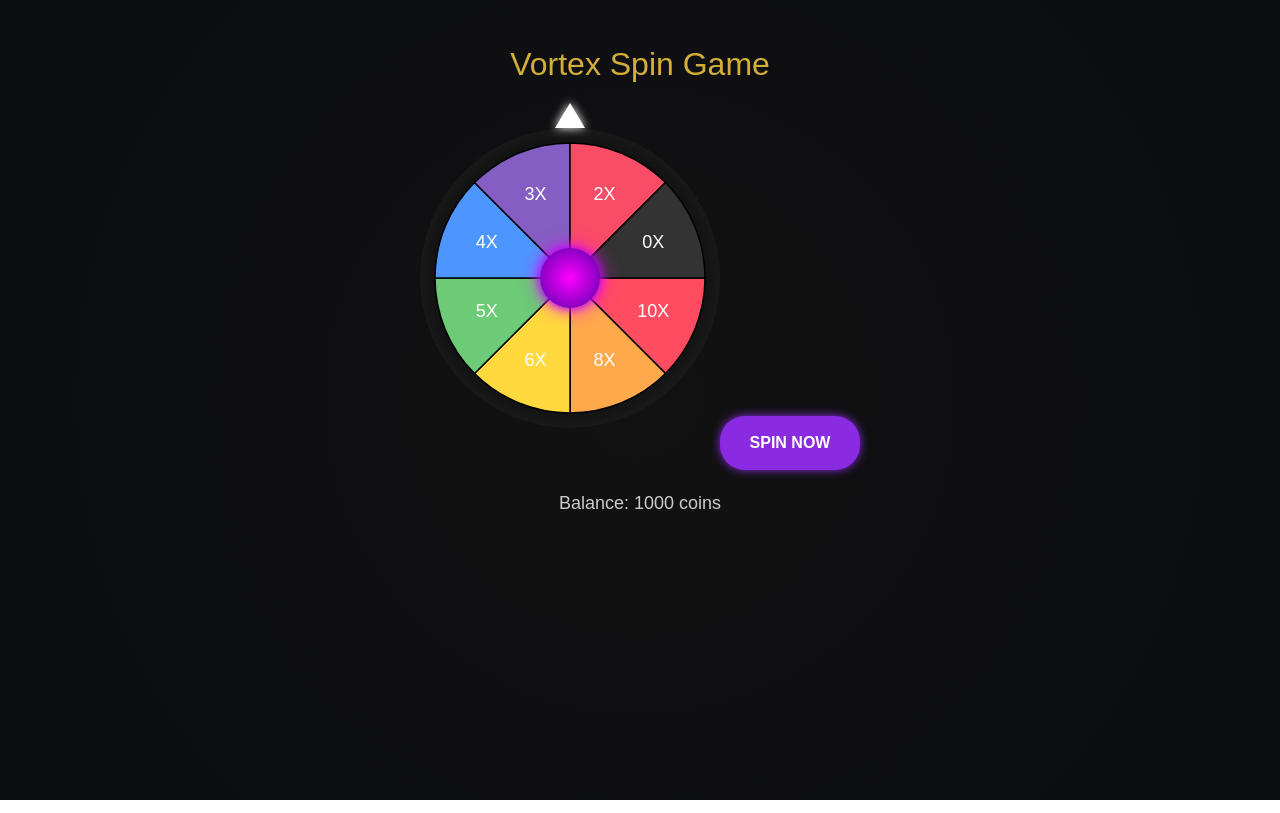
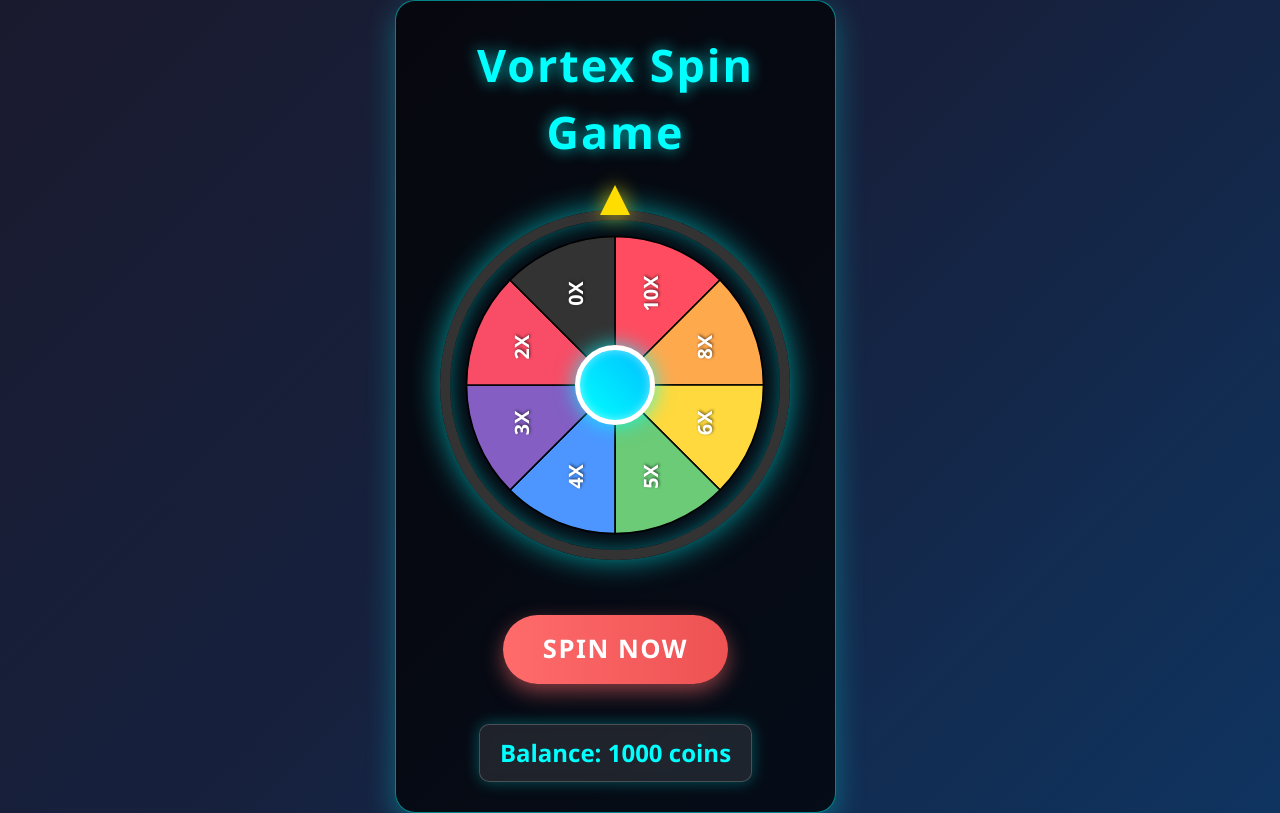
Before and after one commit to saywowtech/vortex-demo, a React (Create React App) app: page / in a window 1280 px wide. Built offline with nearby package versions, Linux system fonts and the light colour scheme.

Commit message:
Update Wheel.css

```diff
--- a/src/Wheel.css
+++ b/src/Wheel.css
@@ -1,88 +1,203 @@
-.vortex-container {
-  background: radial-gradient(circle at center, #121212, #0b0c10);
-  color: #fff;
+/* General Body and Container Styles */
+body {
+    margin: 0;
+    font-family: 'Segoe UI', Tahoma, Geneva, Verdana, sans-serif; /* Modern, clean font */
+    background: linear-gradient(135deg, #1a1a2e, #16213e, #0f3460); /* Deep, futuristic gradient */
+    color: #e0e0e0; /* Light text for contrast */
+    display: flex;
+    justify-content: center;
+    align-items: center;
     min-height: 100vh;
-  font-family: 'Orbitron', sans-serif;
-  text-align: center;
-  padding: 40px 20px;
-  overflow: hidden;
+    overflow: hidden; /* Prevent scrollbars */
 }
 
-.vortex-title {
-  font-size: 32px;
-  color: #d4af37;
-  margin-bottom: 20px;
+.vortex-container {
+    background-color: rgba(0, 0, 0, 0.7); /* Slightly transparent dark background */
+    border-radius: 20px;
+    padding: 30px;
+    box-shadow: 0 10px 30px rgba(0, 255, 255, 0.3); /* Cyan glow */
+    text-align: center;
+    display: flex;
+    flex-direction: column;
+    align-items: center;
+    gap: 25px; /* Space between elements */
+    position: relative;
+    overflow: hidden;
+    width: 90%;
+    max-width: 500px; /* Constrain max width for better mobile experience */
+    border: 1px solid rgba(0, 255, 255, 0.5); /* Subtle cyan border */
 }
 
+/* Title Styling */
+.vortex-title {
+    font-size: 2.8em;
+    color: #00ffff; /* Bright cyan */
+    text-shadow: 0 0 15px rgba(0, 255, 255, 0.7); /* Glowing effect */
+    margin-bottom: 20px;
+    letter-spacing: 2px;
+    font-weight: 700;
+}
+
+/* Wheel Wrapper and Pointer */
 .wheel-wrapper {
     position: relative;
-  display: inline-block;
-  width: 300px;
-  height: 300px;
-  margin: 20px auto;
+    width: 350px; /* Larger wheel */
+    height: 350px;
+    display: flex;
+    justify-content: center;
+    align-items: center;
+    margin-bottom: 30px;
 }
 
 .pointer {
+    position: absolute;
+    top: -25px; /* Position above the wheel */
+    left: 50%;
+    transform: translateX(-50%);
     width: 0;
     height: 0;
     border-left: 15px solid transparent;
     border-right: 15px solid transparent;
-  border-bottom: 25px solid #fff;
-  position: absolute;
-  top: -25px;
-  left: 50%;
-  transform: translateX(-50%);
+    border-bottom: 30px solid #ffdd00; /* Bright yellow pointer */
     z-index: 10;
-  filter: drop-shadow(0 0 5px #fff);
+    filter: drop-shadow(0 0 10px rgba(255, 221, 0, 0.8)); /* Yellow glow */
 }
 
+/* Wheel Styling */
 .wheel {
     width: 100%;
     height: 100%;
     border-radius: 50%;
-  transition: transform 4s ease-out;
+    border: 10px solid #333; /* Dark border for separation */
+    box-shadow: 0 0 30px rgba(0, 255, 255, 0.6), inset 0 0 20px rgba(0, 255, 255, 0.4); /* Outer and inner glow */
     position: relative;
-  box-shadow: 0 0 30px #222 inset;
+    overflow: hidden; /* Crucial for segment rendering */
+    transition: transform 4s ease-out; /* Smooth spin transition */
 }
 
 .wheel-svg {
     width: 100%;
     height: 100%;
-  transform: rotate(0deg);
+    transform: rotate(-90deg); /* Adjust SVG rotation to align segments correctly */
 }
 
+/* SVG Text within Wheel */
+.wheel-svg text {
+    font-weight: bold;
+    fill: #ffffff; /* White text for better readability */
+    text-shadow: 1px 1px 3px rgba(0, 0, 0, 0.6);
+}
+
+/* Center Button of the Wheel */
 .center-button {
     position: absolute;
     top: 50%;
     left: 50%;
-  width: 60px;
-  height: 60px;
-  background: radial-gradient(circle, #ff00ff, #5500aa);
+    transform: translate(-50%, -50%);
+    width: 80px; /* Size of the center circle */
+    height: 80px;
+    background: linear-gradient(45deg, #00ffff, #00bfff); /* Cyan to light blue gradient */
     border-radius: 50%;
-  transform: translate(-50%, -50%);
-  box-shadow: 0 0 10px #aa00ff, 0 0 20px #ff00ff;
+    border: 5px solid #fff;
+    box-shadow: 0 0 20px rgba(0, 255, 255, 0.8), inset 0 0 10px rgba(255, 255, 255, 0.5);
+    z-index: 5; /* Ensure it's above segments */
+    cursor: pointer; /* Indicates interactivity */
+    display: flex;
+    justify-content: center;
+    align-items: center;
+    font-size: 1.2em;
+    font-weight: bold;
+    color: #333; /* Dark text for contrast */
 }
 
+/* Spin Button */
 .spin-btn {
-  margin-top: 30px;
-  padding: 15px 30px;
-  font-size: 16px;
+    background: linear-gradient(90deg, #ff6b6b, #ee5253); /* Reddish-orange gradient */
+    color: #fff;
+    border: none;
+    padding: 15px 40px;
+    font-size: 1.6em;
     font-weight: bold;
-  background: #8a2be2;
-  border: none;
-  color: #fff;
+    border-radius: 50px; /* Pill-shaped button */
     cursor: pointer;
-  border-radius: 25px;
-  box-shadow: 0 0 10px #8a2be2;
-  transition: 0.3s ease;
-}
-.spin-btn:hover {
-  background: #a34cf0;
-  box-shadow: 0 0 15px #a34cf0;
+    transition: all 0.3s ease;
+    box-shadow: 0 8px 20px rgba(255, 107, 107, 0.5); /* Soft glow */
+    text-transform: uppercase;
+    letter-spacing: 1.5px;
 }
 
+.spin-btn:hover {
+    background: linear-gradient(90deg, #ee5253, #ff6b6b);
+    transform: translateY(-3px); /* Slight lift on hover */
+    box-shadow: 0 12px 25px rgba(255, 107, 107, 0.7);
+}
+
+.spin-btn:disabled {
+    background: #555;
+    cursor: not-allowed;
+    box-shadow: none;
+    opacity: 0.7;
+}
+
+/* Balance and Result Displays */
 .balance, .result {
-  margin-top: 20px;
-  font-size: 18px;
-  color: #ccc;
+    font-size: 1.5em;
+    font-weight: bold;
+    margin-top: 15px;
+    padding: 10px 20px;
+    border-radius: 10px;
+    background-color: rgba(255, 255, 255, 0.1); /* Slightly transparent background */
+    backdrop-filter: blur(5px); /* Frosted glass effect */
+    border: 1px solid rgba(255, 255, 255, 0.2);
+    box-shadow: 0 0 15px rgba(0, 255, 255, 0.3); /* Cyan glow */
 }
+
+.balance {
+    color: #00ffff; /* Cyan for balance */
+}
+
+.result {
+    color: #ffd700; /* Gold for result */
+    animation: pulse 1.5s infinite; /* Gentle pulsing animation for result */
+}
+
+/* Keyframe for Result Pulse */
+@keyframes pulse {
+    0% {
+        transform: scale(1);
+        box-shadow: 0 0 15px rgba(0, 255, 255, 0.3);
+    }
+    50% {
+        transform: scale(1.03);
+        box-shadow: 0 0 25px rgba(0, 255, 255, 0.6);
+    }
+    100% {
+        transform: scale(1);
+        box-shadow: 0 0 15px rgba(0, 255, 255, 0.3);
+    }
+}
+
+/* Responsive adjustments */
+@media (max-width: 600px) {
+    .vortex-container {
+        padding: 20px;
+        gap: 20px;
+    }
+    .vortex-title {
+        font-size: 2em;
+    }
+    .wheel-wrapper {
+        width: 300px;
+        height: 300px;
+    }
+    .spin-btn {
+        padding: 12px 30px;
+        font-size: 1.4em;
+    }
+    .balance, .result {
+        font-size: 1.3em;
+    }
+    .wheel-svg text {
+        font-size: 10px; /* Adjust text size for smaller screens */
+    }
+}
```
Lines whose indentation alone changed are shown as unchanged.
